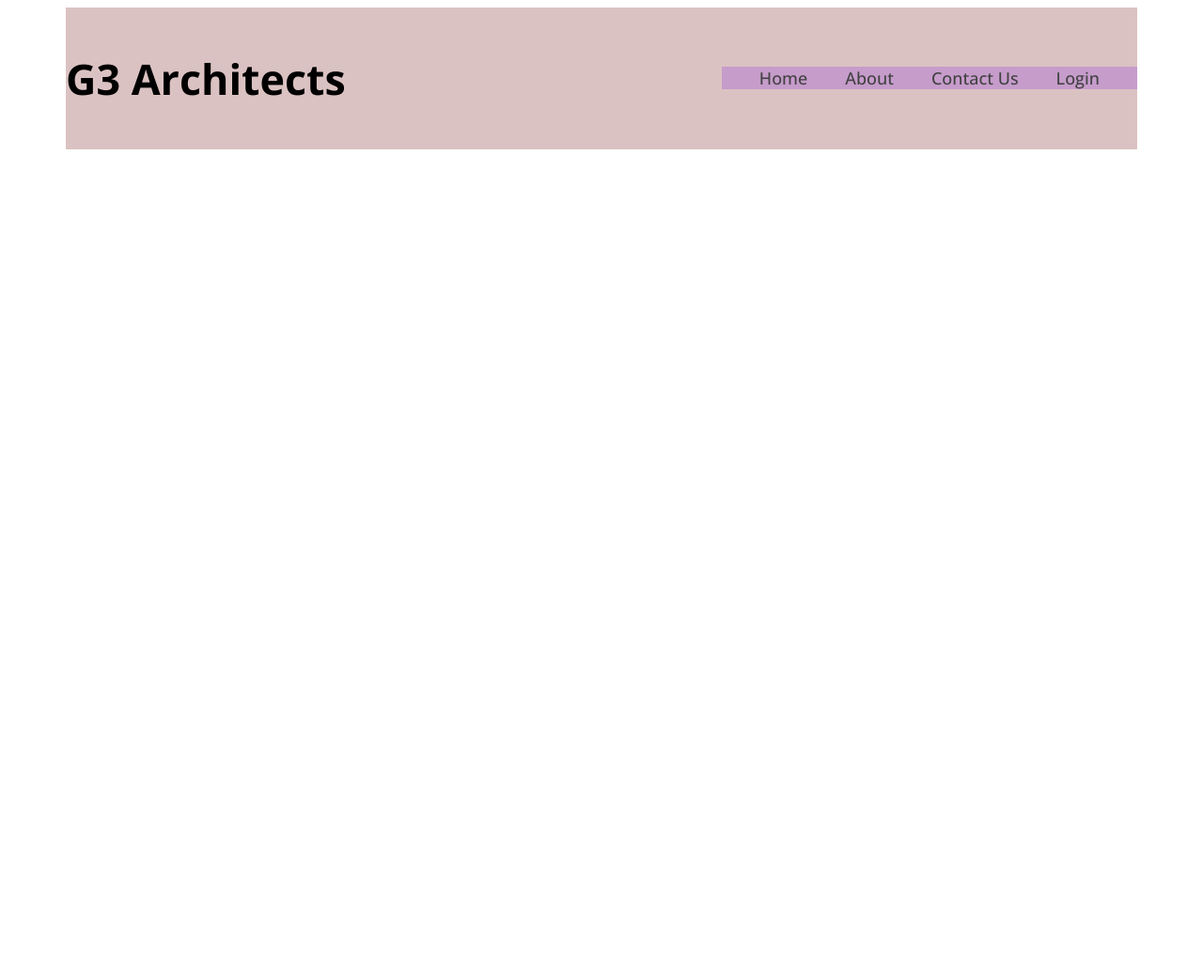
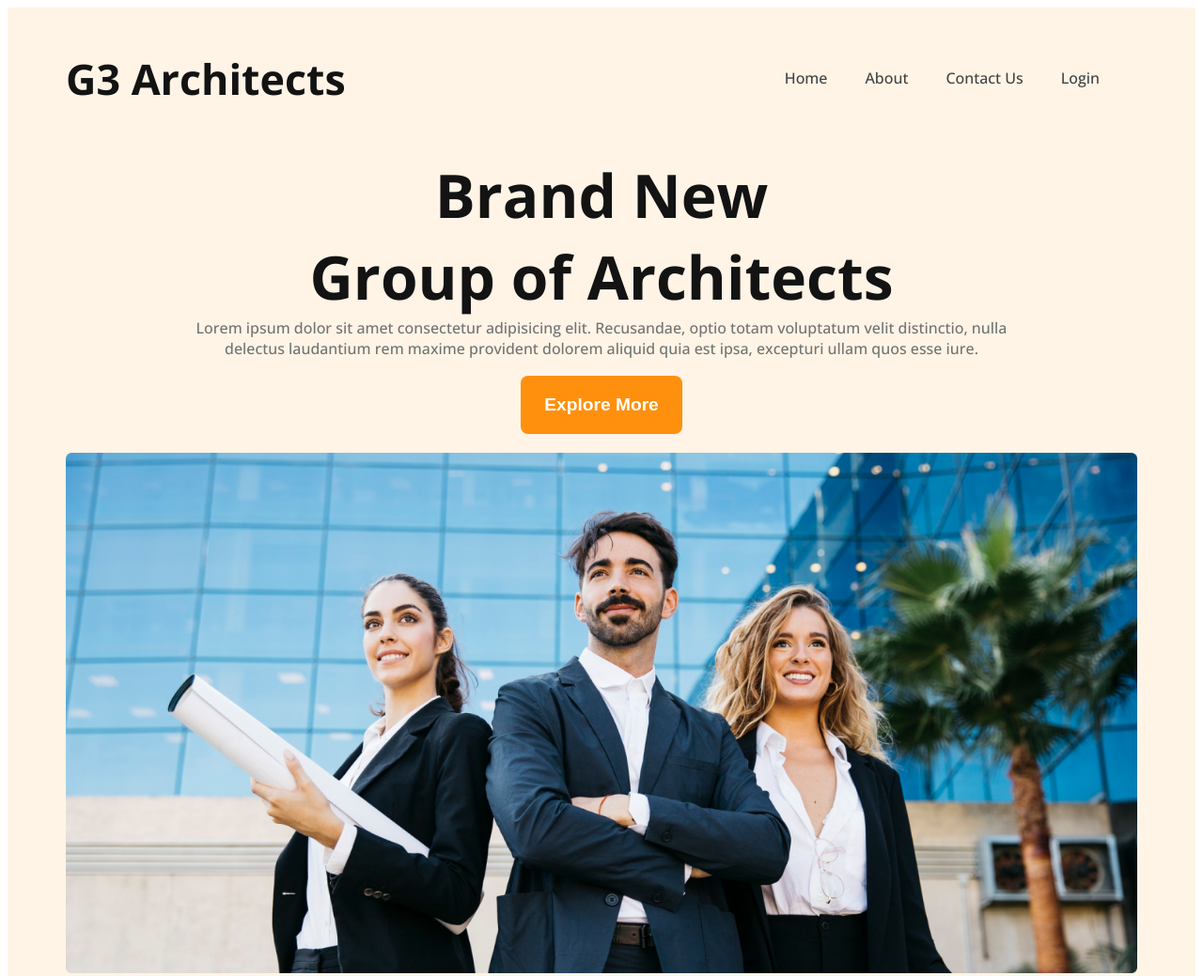
Before and after one commit to se4frog/g3-architects-website, a plain HTML site: page index.html in a window 1280 px wide. Shown: the top 1039 px of the page at 94% size. Before the commit the page ends 800 px from the top, so only its background shows below. Drawn offline with nearby package versions, Linux system fonts and the light colour scheme.

Commit message:
added banner

```diff
--- a/index.html
+++ b/index.html
@@ -14,9 +14,9 @@
 
 </head>
 <body class="open-sans-font">
-    <header>
+    <header class="primary-bg-color">
         <nav class="navbar flex">
-            <h3 class="brand">G3 Architects</h3>
+            <h3 class="brand text-dark">G3   Architects</h3>
             <ul class="nav-links flex">
                 <li class="nav-item"><a href="" class="nav-link text-gray">Home</a></li>
                 <li class="nav-item"><a href="" class="nav-link text-gray">About</a></li>
@@ -25,6 +25,20 @@
             </ul>
         </nav>
         <div class="banner">
+
+           <div class="banner-items">
+               <h3 class="banner-title text-dark">Brand New <br>Group of Architects</h3>
+               <p class="banner-text text-light-gray">Lorem ipsum dolor sit amet consectetur adipisicing elit. Recusandae, optio totam voluptatum velit distinctio, nulla delectus laudantium rem maxime provident dolorem aliquid quia est ipsa, excepturi ullam quos esse iure.</p>
+
+            </div>
+
+            <button class="btn-primary">Explore More</button>
+
+
+
+
+            <img src="images/banner.png" alt=""    class="banner-image">
+
 
         </div>
     </header>
--- a/styles/architects.css
+++ b/styles/architects.css
@@ -8,9 +8,31 @@
   font-variation-settings:
     "wdth" 100;
 }
+.btn-primary{
+   background-color: #FF900E;
+   color: #FFFFFF;
+   border: none;
+   font-weight: 600;
+   font-size: 1.2rem;
+   padding: 20px 25px ;
+   border-radius: 8px;
+   margin-top: 18px;
+   margin-bottom: 20px;
+}
+img{
+   width: 100%;
+}
+.primary-bg-color{
+   background-color: rgba(255, 144, 14, 0.1)  ;
+}
+.secondary-bg-color{
+   color:#FFF4E7;
+}
+
+
 
 .text-dark{
-   color: |#131313 ;
+   color: #131313 ;
 }
 .text-gray{
     color:#424242;
@@ -24,13 +46,7 @@
 .secondary-color{
    color: #FFFFFF;
 }
-.primary-bg-color{
-   color: rgba(255, 144, 14, 0.1)  ;
-}
-.secondary-bg-color{
-   color:#FFF4E7;
 
-}
 
 .flex{
     display: flex;
@@ -38,7 +54,7 @@
 
  /* header style  */
  .navbar{
-    background-color: rgba(160, 94, 94, 0.377);
+    /* background-color: rgba(160, 94, 94, 0.377); */
     /* display: flex; */
     justify-content: space-between;
     align-items: center;
@@ -46,14 +62,14 @@
  }
 
  .nav-links{
-   background-color: rgba(137, 43, 226, 0.253);
+   /* background-color: rgba(137, 43, 226, 0.253); */
    /* padding: 0; */
  }
 
   .nav-item{
     list-style-type:none;
     /* color: #424242; */
-    font-size: 18px;
+    font-size: 1rem;
     font-weight: 500;
    margin-right: 40px;
     /* display: flex; */
@@ -73,3 +89,27 @@
     max-width: 1140px;
     margin: 0 auto 5px;
  }
+
+ /* banner styles */
+ .banner{
+   /* background-color: rgba(0, 255, 255, 0.295); */
+   text-align: center;
+
+ }
+ .banner-items{
+   /* justify-content: center ; */
+
+
+ }
+ .banner-title{
+   font-size: 4rem;
+   font-weight: bold;
+   max-width: 850px;
+   margin: 0 auto;
+ }
+.banner-text{
+   font-size: 1rem;
+   font-weight: 500;
+   max-width: 868px;
+   margin: 0 auto;
+}
```
